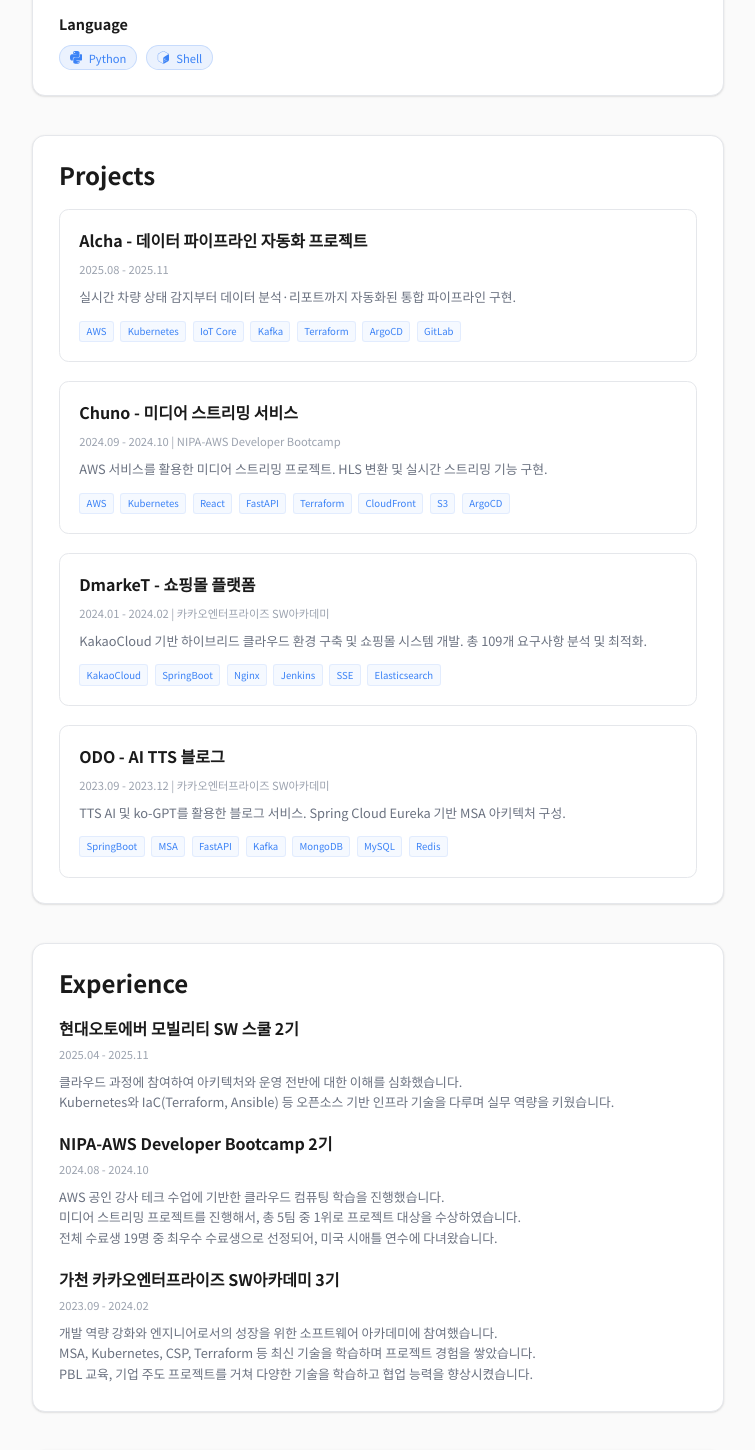
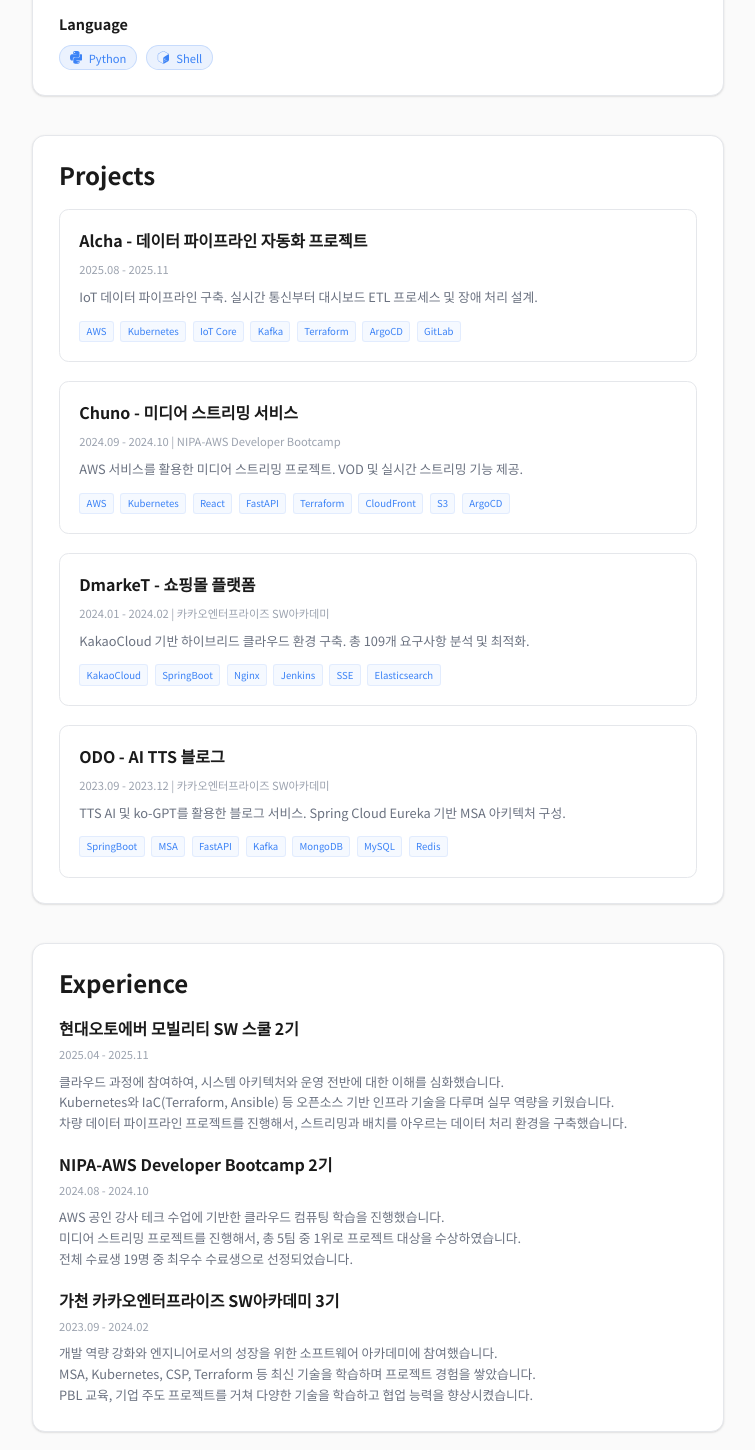
Before and after one commit to xxng1/xxng1-blog, a Next.js app: page /about in a window 1280 px wide. Shown: the part 1590-3040 px from the top of the page, without its empty margins (262-1017 px from the left). Built offline with nearby package versions, Linux system fonts and the light colour scheme.

Commit message:
docs: 프로젝트 섹션 정리

```diff
--- a/src/app/about/page.tsx
+++ b/src/app/about/page.tsx
@@ -195,8 +195,9 @@ export default function AboutPage() {
                             <h3 className="text-xl font-semibold text-foreground mb-2">현대오토에버 모빌리티 SW 스쿨 2기</h3>
                             <div className="text-sm text-muted-foreground mb-3">2025.04 - 2025.11</div>
                             <p className="text-muted leading-relaxed mb-2">
-                                클라우드 과정에 참여하여 아키텍처와 운영 전반에 대한 이해를 심화했습니다.<br />
-                                Kubernetes와 IaC(Terraform, Ansible) 등 오픈소스 기반 인프라 기술을 다루며 실무 역량을 키웠습니다.
+                                클라우드 과정에 참여하여, 시스템 아키텍처와 운영 전반에 대한 이해를 심화했습니다.<br />
+                                Kubernetes와 IaC(Terraform, Ansible) 등 오픈소스 기반 인프라 기술을 다루며 실무 역량을 키웠습니다.<br />
+                                차량 데이터 파이프라인 프로젝트를 진행해서, 스트리밍과 배치를 아우르는 데이터 처리 환경을 구축했습니다.
                             </p>
                         </div>
                         <div>
@@ -205,7 +206,7 @@ export default function AboutPage() {
                             <p className="text-muted leading-relaxed mb-2">
                                 AWS 공인 강사 테크 수업에 기반한 클라우드 컴퓨팅 학습을 진행했습니다.<br />
                                 미디어 스트리밍 프로젝트를 진행해서, 총 5팀 중 1위로 프로젝트 대상을 수상하였습니다.<br />
-                                전체 수료생 19명 중 최우수 수료생으로 선정되어, 미국 시애틀 연수에 다녀왔습니다.
+                                전체 수료생 19명 중 최우수 수료생으로 선정되었습니다.
                             </p>
                             {/* <p className="text-sm text-muted-foreground">(Amazon, Microsoft, Google 본사 방문 및 강연 참석)</p> */}
                         </div>
--- a/src/components/projects-section.tsx
+++ b/src/components/projects-section.tsx
@@ -4,19 +4,19 @@ const projects = [
   {
     title: 'Alcha - 데이터 파이프라인 자동화 프로젝트',
     period: '2025.08 - 2025.11',
-    description: '실시간 차량 상태 감지부터 데이터 분석·리포트까지 자동화된 통합 파이프라인 구현.',
+    description: 'IoT 데이터 파이프라인 구축. 실시간 통신부터 대시보드 ETL 프로세스 및 장애 처리 설계.',
     techStack: ['AWS', 'Kubernetes', 'IoT Core', 'Kafka', 'Terraform', 'ArgoCD', 'GitLab'],
   },
   {
     title: 'Chuno - 미디어 스트리밍 서비스',
     period: '2024.09 - 2024.10 | NIPA-AWS Developer Bootcamp',
-    description: 'AWS 서비스를 활용한 미디어 스트리밍 프로젝트. HLS 변환 및 실시간 스트리밍 기능 구현.',
+    description: 'AWS 서비스를 활용한 미디어 스트리밍 프로젝트. VOD 및 실시간 스트리밍 기능 제공.',
     techStack: ['AWS', 'Kubernetes', 'React', 'FastAPI', 'Terraform', 'CloudFront', 'S3', 'ArgoCD'],
   },
   {
     title: 'DmarkeT - 쇼핑몰 플랫폼',
     period: '2024.01 - 2024.02 | 카카오엔터프라이즈 SW아카데미',
-    description: 'KakaoCloud 기반 하이브리드 클라우드 환경 구축 및 쇼핑몰 시스템 개발. 총 109개 요구사항 분석 및 최적화.',
+    description: 'KakaoCloud 기반 하이브리드 클라우드 환경 구축. 총 109개 요구사항 분석 및 최적화.',
     techStack: ['KakaoCloud', 'SpringBoot', 'Nginx', 'Jenkins', 'SSE', 'Elasticsearch'],
   },
   {
```
